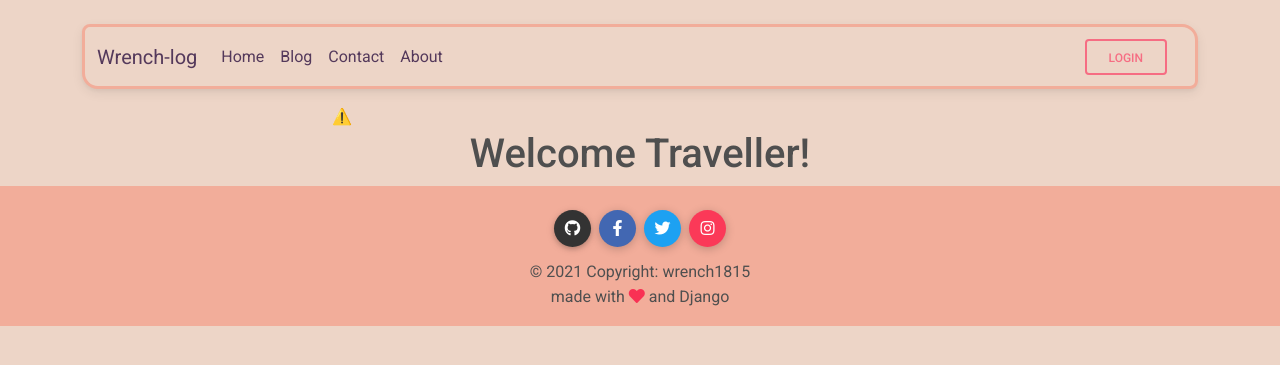
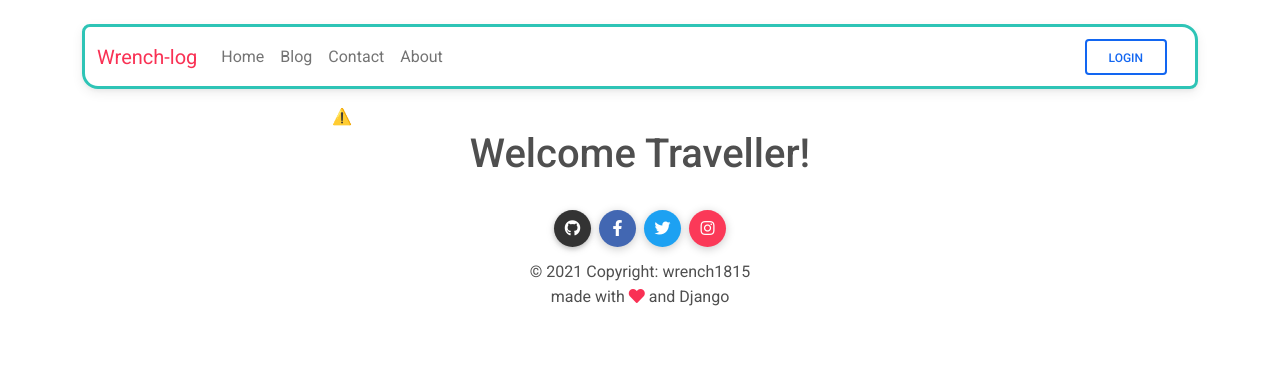
Before and after one commit to wrench1815/blog, a Django app: page / in a window 1280 px wide. Shown: the top 365 px of the page. Run offline with Django 3.2, Linux system fonts and the light colour scheme; some libraries are stand-ins or nearby versions.

Commit message:
update stylesheet with new colors
Baby Powder: #fdfffc
Rich Black FOGRA 29: #011627
Tiffany Blue: #2ec4b6
Rose Madder: #e71d36
Orange Peel: #ff9f1c

```diff
--- a/mainpages/static/css/stylesheet.css
+++ b/mainpages/static/css/stylesheet.css
@@ -27,77 +27,92 @@
 /* Custom Colors */
 /*
   ? Names
-  * Blush Beige: #edd5c7
-  * Pastel Pink: #f2ad9a
-  * English Voilet: #54395b
-  * Ultra Red: #f66d83
+  * Baby Powder: #fdfffc
+  * Rich Black FOGRA 29: #011627
+  * Tiffany Blue: #2ec4b6
+  * Rose Madder: #e71d36
+  * Orange Peel: #ff9f1c
 
 */
 
 :root {
-  --blush-beige: #edd5c7;
-  --pastel-pink: #f2ad9a;
-  --english-voilet: #54395b;
-  --ultra-red: #f66d83;
+  --baby-powder: #fdfffc;
+  --fogra: #011627;
+  --tiffany-blue: #2ec4b6;
+  --rose-madder: #e71d36;
+  --orange-peel: #ff9f1c;
 }
 
 /* Custom Colors bg */
-.bg-blush-beige {
-  background-color: var(--blush-beige) !important;
+.bg-baby-powder {
+  background-color: var(--baby-powder) !important;
 }
 
-.bg-pastel-pink {
-  background-color: var(--pastel-pink) !important;
+.bg-fogra {
+  background-color: var(--fogra) !important;
 }
 
-.bg-english-voilet {
-  background-color: var(--english-voilet) !important;
+.bg-tiffany-blue {
+  background-color: var(--tiffany-blue) !important;
 }
 
-.bg-ultra-red {
-  background-color: var(--ultra-red) !important;
+.bg-rose-madder {
+  background-color: var(--rose-madder) !important;
+}
+
+.bg-orange-peel {
+  background-color: var(--orange-peel) !important;
 }
 
 /* Custom Colors Text */
-.text-blush-beige {
-  color: var(--blush-beige) !important;
+.text-baby-powder {
+  color: var(--baby-powder) !important;
 }
 
-.text-pastel-pink {
-  color: var(--pastel-pink) !important;
+.text-fogra {
+  color: var(--fogra) !important;
 }
 
-.text-english-voilet {
-  color: var(--english-voilet) !important;
+.text-tiffany-blue {
+  color: var(--tiffany-blue) !important;
 }
 
-.text-ultra-red {
-  color: var(--ultra-red) !important;
+.text-rose-madder {
+  color: var(--rose-madder) !important;
+}
+
+.text-orange-peel {
+  color: var(--orange-peel) !important;
 }
 
 /* Custom Colors Buttons */
-.button-blush-beige {
-  color: var(--blush-beige) !important;
-  border-color: var(--blush-beige) !important;
+.button-baby-powder {
+  color: var(--baby-powder) !important;
+  border-color: var(--baby-powder) !important;
 }
 
-.button-pastel-pink {
-  color: var(--pastel-pink) !important;
-  border-color: var(--pastel-pink) !important;
+.button-fogra {
+  color: var(--fogra) !important;
+  border-color: var(--fogra) !important;
 }
 
-.button-english-voilet {
-  color: var(--english-voilet) !important;
-  border-color: var(--english-voilet) !important;
+.button-tiffany-blue {
+  color: var(--tiffany-blue) !important;
+  border-color: var(--tiffany-blue) !important;
 }
 
-.button-ultra-red {
-  color: var(--ultra-red) !important;
-  border-color: var(--ultra-red) !important;
+.button-rose-madder {
+  color: var(--rose-madder) !important;
+  border-color: var(--rose-madder) !important;
+}
+
+.button-orange-peel {
+  color: var(--orange-peel) !important;
+  border-color: var(--orange-peel) !important;
 }
 
 /* Custom Navbar */
 .custom-nav {
   border-radius: 0.5rem 1rem;
-  border: 0.2rem solid var(--pastel-pink);
+  border: 0.2rem solid var(--tiffany-blue);
 }
```
